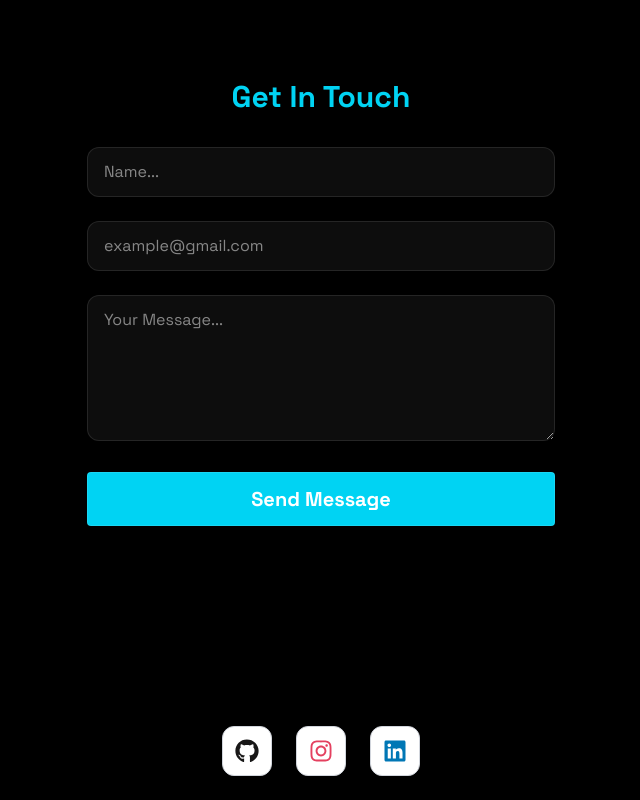
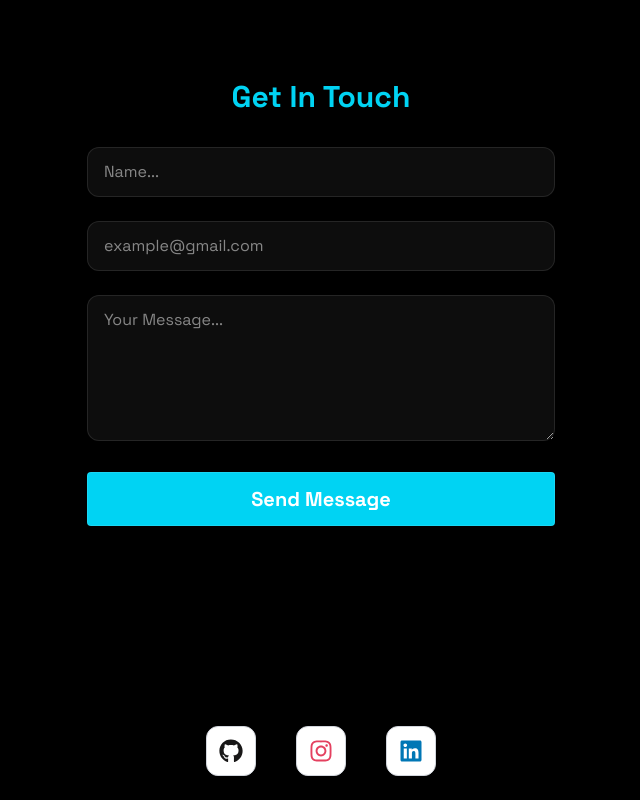
Before and after one commit to kamalkori28/MyPortfolio, a React (Vite) app: page / in a window 1280 px wide. Shown: the part 3294-4094 px from the top of the page, without its empty margins (319-959 px from the left). Built offline with nearby package versions, Linux system fonts and the light colour scheme.

Commit message:
add icons and r

```diff
--- a/src/components/sections/SocialIcons.jsx
+++ b/src/components/sections/SocialIcons.jsx
@@ -5,7 +5,7 @@ import { FaInstagram } from 'react-icons/fa';
 
 export const SocialIcons = () => {
   return (
-    <div className="flex justify-center gap-6 p-6">
+    <div className="flex justify-center gap-10 p-6">
       {/* GitHub */}
       <a
         href="https://github.com/kamalkori28"
```
